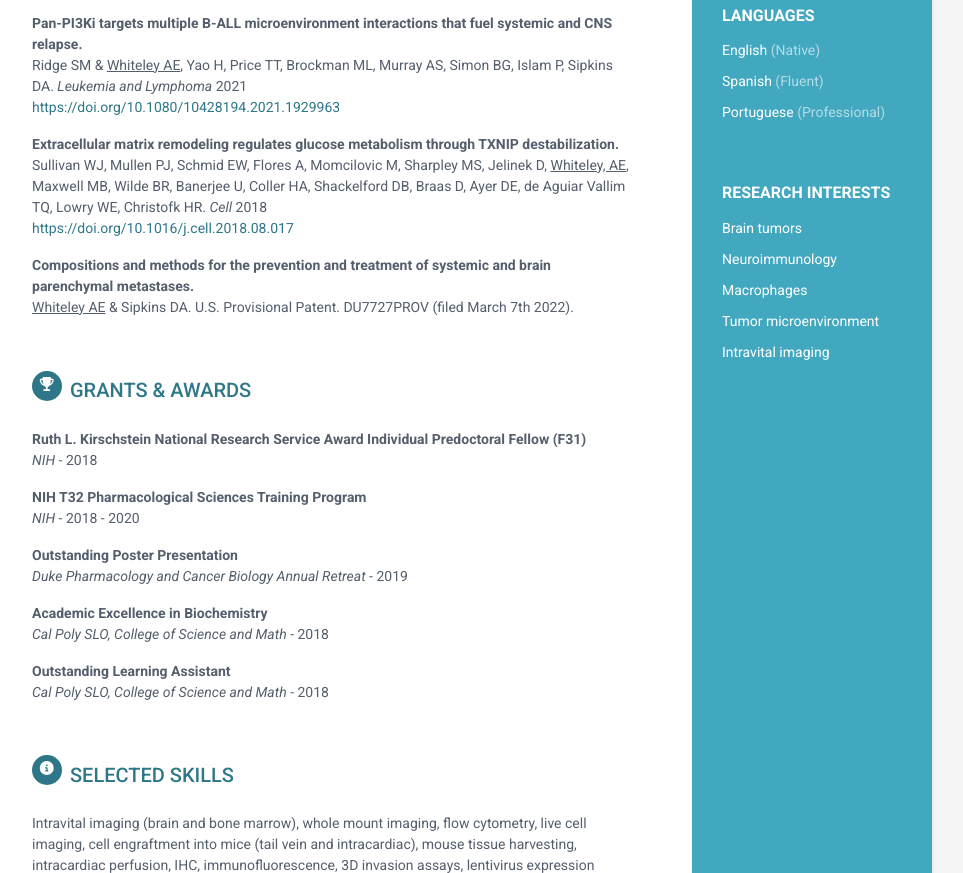
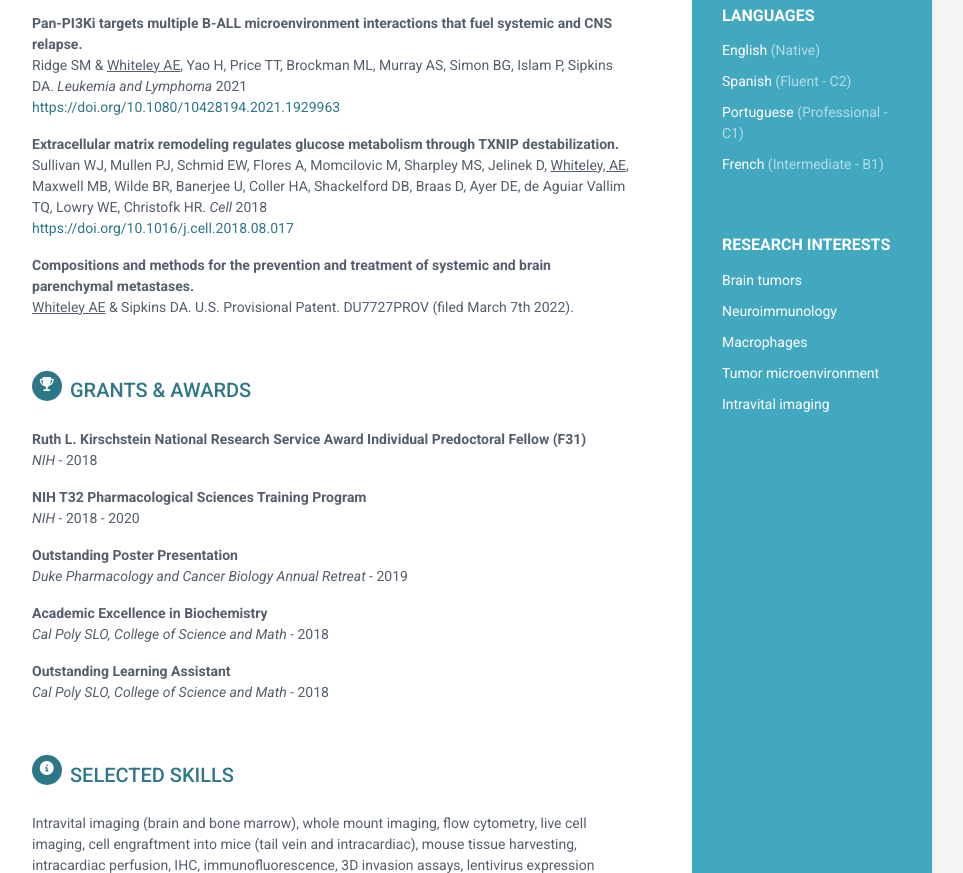
Before and after one commit to awhiteley1/Online--CV, a plain HTML site: page index.html in a window 1280 px wide. Shown: the part 903-1776 px from the top of the page, without its empty margins (188-1151 px from the left). Drawn offline with Linux system fonts and the light colour scheme.

Commit message:
Update index.html

```diff
--- a/index.html
+++ b/index.html
@@ -55,8 +55,9 @@
                 <h2 class="container-block-title">Languages</h2>
                 <ul class="list-unstyled interests-list">
                     <li>English <span class="lang-desc">(Native)</span></li>
-                    <li>Spanish <span class="lang-desc">(Fluent)</span></li>
-                    <li>Portuguese <span class="lang-desc">(Professional)</span></li>
+                    <li>Spanish <span class="lang-desc">(Fluent - C2)</span></li>
+                    <li>Portuguese <span class="lang-desc">(Professional - C1)</span></li>
+		    <li>French <span class="lang-desc">(Intermediate - B1)</span></li>
                 </ul>
             </div><!--//interests-->
 
```
